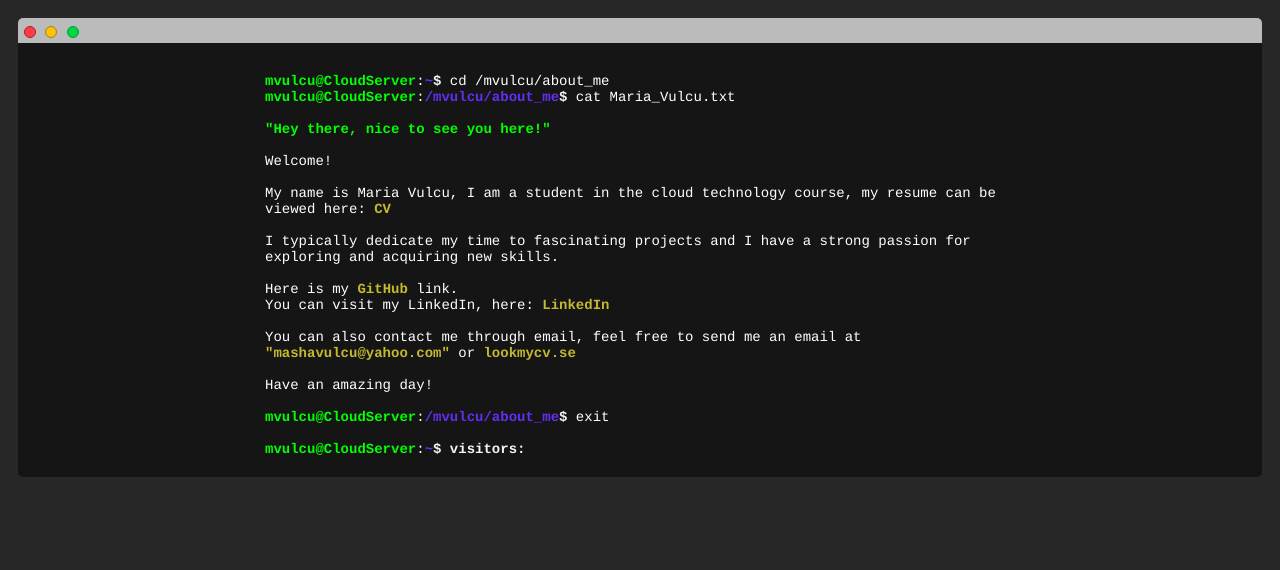
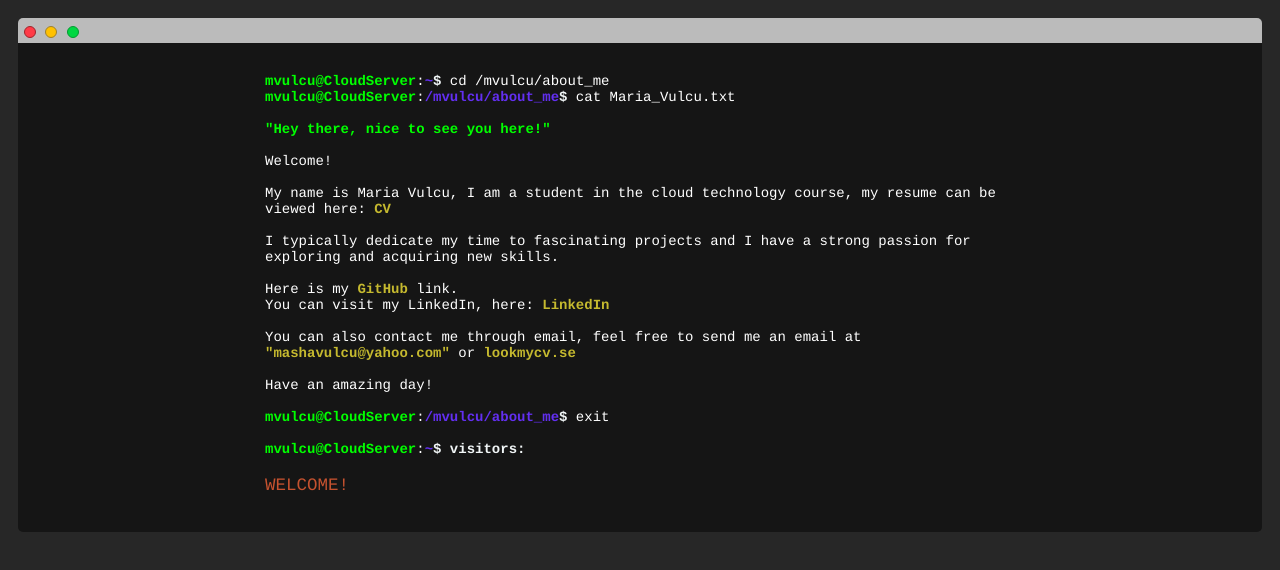
Before and after one commit to mvulcu/frontend_CVcloud, a plain HTML site: page frontend/index.html in a window 1280 px wide. Drawn offline with nearby package versions, Linux system fonts and the light colour scheme; no server answers.

Commit message:
Updated index.html with a new line

```diff
--- a/frontend/index.html
+++ b/frontend/index.html
@@ -1,14 +1,18 @@
 <!DOCTYPE html>
 <html>
+
 <head>
   <title>Maria Vulcu</title>
-  <meta name="description" content="Explore the realm of cloud technology with Maria Vulcu. Specializing in designing and developing cloud-based infrastructure and applications, with a focus on automating deployment, optimizing performance, and implementing security best practices. Experience in AWS, Azure, GCP, Terraform, CloudFormation, and CI/CD tools like Jenkins. Discover the impact of digital transformation on DevOps and the importance of quality practices in cloud computing.">
-  <meta name="keywords" content="Cloud Infrastructure, Cloud Applications, Automation, Cloud Security, AWS, Azure, GCP, Terraform, CloudFormation, Ansible, Puppet, Chef, Jenkins, GitLab CI, Docker, Kubernetes, Python, Bash, PowerShell, Cloud Migration, Microservices, DevOps, Digital Transformation, Software Quality, Deployment Frequency, Lead Time, Change Failure Rate">
+  <meta name="description"
+    content="Explore the realm of cloud technology with Maria Vulcu. Specializing in designing and developing cloud-based infrastructure and applications, with a focus on automating deployment, optimizing performance, and implementing security best practices. Experience in AWS, Azure, GCP, Terraform, CloudFormation, and CI/CD tools like Jenkins. Discover the impact of digital transformation on DevOps and the importance of quality practices in cloud computing.">
+  <meta name="keywords"
+    content="Cloud Infrastructure, Cloud Applications, Automation, Cloud Security, AWS, Azure, GCP, Terraform, CloudFormation, Ansible, Puppet, Chef, Jenkins, GitLab CI, Docker, Kubernetes, Python, Bash, PowerShell, Cloud Migration, Microservices, DevOps, Digital Transformation, Software Quality, Deployment Frequency, Lead Time, Change Failure Rate">
   <link rel="icon" href="favicon-32x32.png" type="image/png">
   <script type="text/javascript" src="https://ajax.googleapis.com/ajax/libs/jquery/1.4.2/jquery.min.js"></script>
   <link rel="stylesheet" type="text/css" href="style.css">
   <meta name="viewport" content="width=device-width, initial-scale=1.0">
 </head>
+
 <body>
   <div class="fakeMenu">
     <div class="fakeButtons fakeClose"></div>
@@ -18,7 +22,8 @@
   <div class="fakeScreen">
     <div id="console">
       <span id="a">mvulcu@CloudServer</span>:<span id="b">~</span><span id="c">$</span> cd /mvulcu/about_me<br />
-      <span id="a">mvulcu@CloudServer</span>:<span id="b">/mvulcu/about_me</span><span id="c">$</span> cat Maria_Vulcu.txt<br /><br />
+      <span id="a">mvulcu@CloudServer</span>:<span id="b">/mvulcu/about_me</span><span id="c">$</span> cat
+      Maria_Vulcu.txt<br /><br />
       <span id="k">"Hey there, nice to see you here!"</span><br /><br />
       Welcome!<br /><br />
       My name is Maria Vulcu, I am a student in the cloud technology course, my resume can be viewed here:
@@ -28,13 +33,17 @@
       Here is my <a href="https://github.com/mvulcu?tab=repositories">GitHub</a> link.<br />
       You can visit my LinkedIn, here: <a href="https://www.linkedin.com/in/mariavulcu/">LinkedIn</a><br /><br />
       You can also contact me through email, feel free to send me an email at
-      <a href="mailto:mashavulcu@yahoo.com">"mashavulcu@yahoo.com"</a> or <a href="https://lookmycv.se/">lookmycv.se</a><br /><br />
+      <a href="mailto:mashavulcu@yahoo.com">"mashavulcu@yahoo.com"</a> or <a
+        href="https://lookmycv.se/">lookmycv.se</a><br /><br />
       Have an amazing day!<span class="cursor1">_</span><br /><br />
       <span id="a">mvulcu@CloudServer</span>:<span id="b">/mvulcu/about_me</span><span id="c">$</span> exit<br /><br />
       <span id="a">mvulcu@CloudServer</span>:<span id="b">~</span><span id="c">$ visitors:</span>
       <div id="visitor-counter"> Loading...</div><br />
+
+      <p>WELCOME!</p>
     </div>
   </div>
   <script src="main.js"></script>
 </body>
+
 </html>
```
